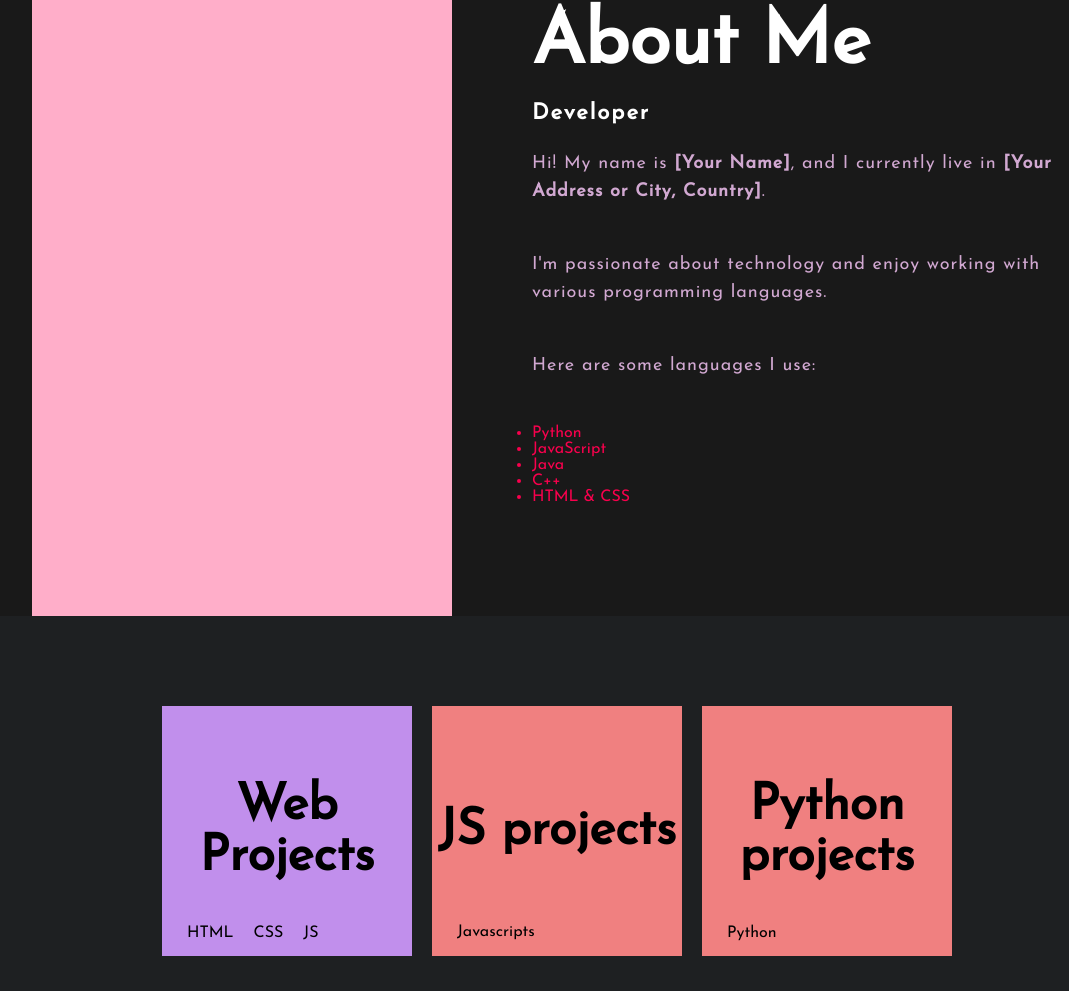
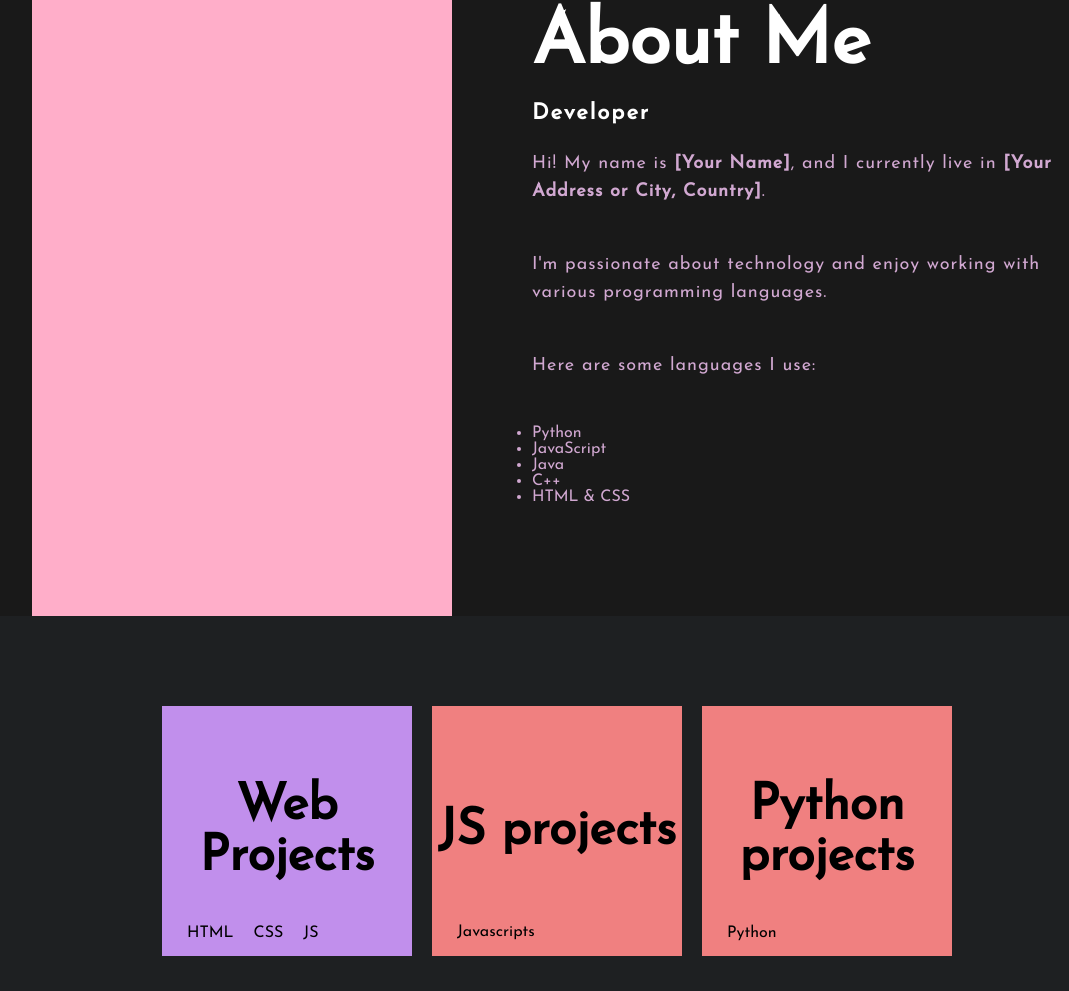
Before and after one commit to Jlucto/Portfolio-1.2, a website: page main/index.html in a window 1280 px wide. Shown: the part 904-1895 px from the top of the page, without its empty margins (83-1152 px from the left). Drawn offline with nearby package versions, Linux system fonts and the light colour scheme.

Commit message:
Update index.html

```diff
--- a/main/index.html
+++ b/main/index.html
@@ -95,11 +95,11 @@
   <p>I'm passionate about technology and enjoy working with various programming languages.</p>
   <p>Here are some languages I use:</p>
   <ul>
-    <li style="color:#f9004d;">Python</li>
-    <li style="color:#f9004d;">JavaScript</li>
-    <li style="color:#f9004d;">Java</li>
-    <li style="color:#f9004d;">C++</li>
-    <li style="color:#f9004d;">HTML & CSS</li>
+    <li style="color:#fcfc;">Python</li>
+    <li style="color:#fcfc;">JavaScript</li>
+    <li style="color:#fcfc;">Java</li>
+    <li style="color:#fcfc;">C++</li>
+    <li style="color:#fcfc;">HTML & CSS</li>
   </ul>
 		</div>
 
```
